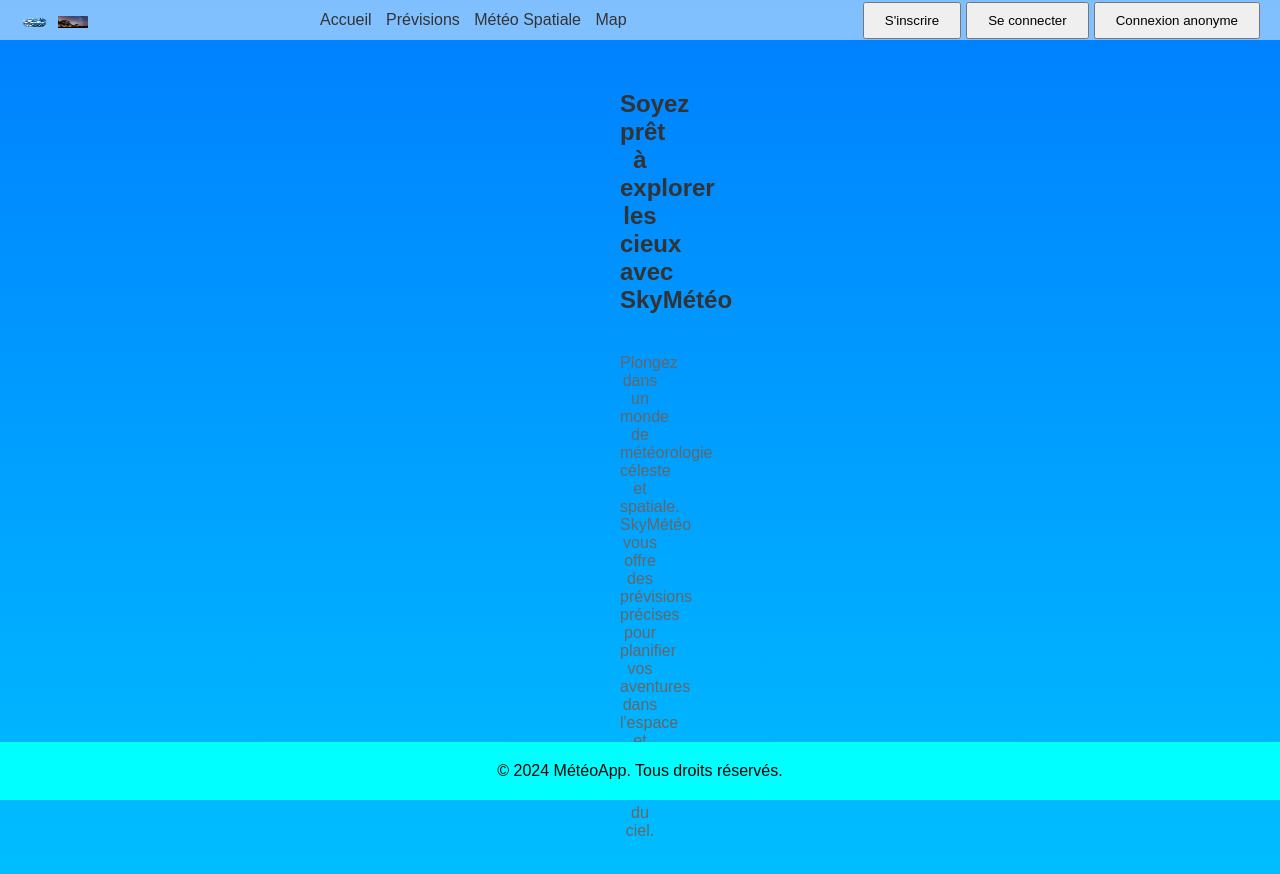
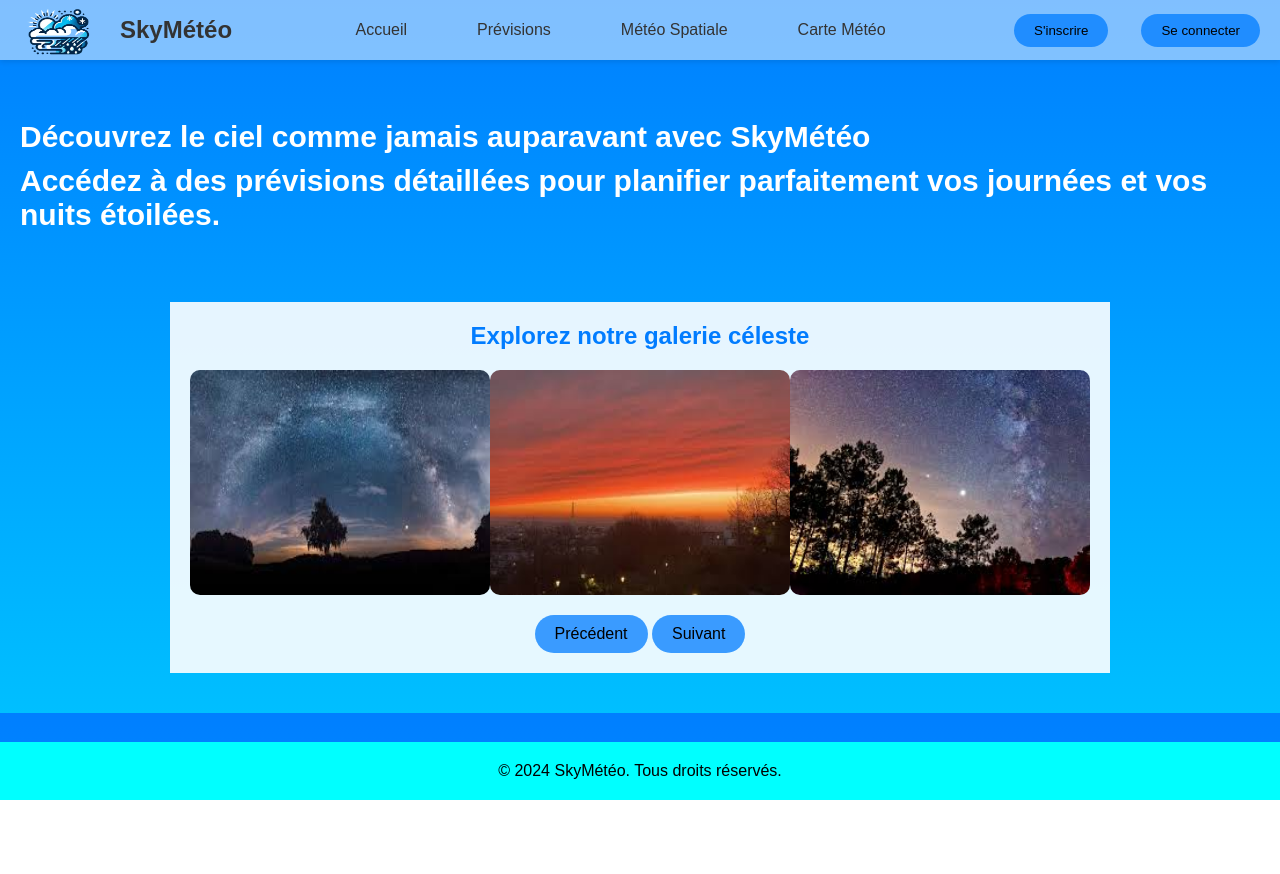
Before and after one commit to Melsav/Jojo_Yaya_Meme_Front, a plain HTML site: page authent/accueil.html in a window 1280 px wide. After the commit the page ends 800 px from the top, so only its background shows below. Drawn offline with Linux system fonts and the light colour scheme; a script that the page names is missing.

Commit message:
page accueil creation

```diff
--- a/authent/accueil.html
+++ b/authent/accueil.html
@@ -3,42 +3,85 @@
 <head>
     <meta charset="UTF-8">
     <meta name="viewport" content="width=device-width, initial-scale=1.0">
-    <title>Accueil</title>
-
+    <title>SkyMétéo - Votre Prévision Météo Fiable</title>
     <link rel="stylesheet" href="style_accueil.css">
 </head>
 <body>
 
     <header>
         <div class="logo">
-            <img id="logo_site" src="LOGOO-removebg-preview.png" alt="SkyMétéo">
-            <img id="back" src="background.jpg" alt="SkyyMétéo">
-
+            <img id="logo_site" src="LOGOO-removebg-preview.png" alt="Logo SkyMétéo">
+            <h1 class="site-name">SkyMétéo</h1>
         </div>
         <nav>
             <ul class="nav_links">
-                <li><a href="#">Accueil</a></li>
+                <li><a href="../authent/accueil.html">Accueil</a></li>
                 <li><a href="../weather/prevision_meteo.html">Prévisions</a></li>
                 <li><a href="../spaces/home.html">Météo Spatiale</a></li>
-                <li><a href="../weather/map.html">Map</a></li>
+                <li><a href="../weather/map.html">Carte Météo</a></li>
             </ul>
         </nav>
         <div class="button-container">
             <a class="cta" href="register.html"><button>S'inscrire</button></a>
             <a class="cta" href="login.html"><button>Se connecter</button></a>
-            <a class="cta" href="#" id="btnConnexionAnonyme"><button>Connexion anonyme</button></a>
         </div>
     </header>
 
+    <div id="slogan-introduction" class="content-container">
+        <div class="text-container">
+            <h2>Découvrez le ciel comme jamais auparavant avec SkyMétéo</h2>
+            <h2>Accédez à des prévisions détaillées pour planifier parfaitement vos journées et vos nuits étoilées.</h2>
+        </div>
+    </div>
 
-    <div id="slogan-introduction">
-        <h2>Soyez prêt à explorer les cieux avec SkyMétéo</h2>
-        <p>Plongez dans un monde de météorologie céleste et spatiale. SkyMétéo vous offre des prévisions précises pour planifier vos aventures dans l'espace et observer les merveilles du ciel.</p>
+    <div class="photo-archive">
+        <h3>Explorez notre galerie céleste</h3>
+        <div class="images-container">
+            <div class="image-slider">
+                <img src="espaceciel.jpeg" alt="Ciel Bleu">
+                <img src="orangeciel.jpeg" alt="Ciel Étoilé">
+                <img src="background.jpg" alt="Ciel Étoilé">
+                <img src="Soleilciel.jpeg" alt="Ciel Violet">
+                <img src="cielbleu.jpeg" alt="Ciel Bleu">
+                <img src="cieletoile.jpeg" alt="Ciel Étoilé">
+                <img src="cielviolet.jpeg" alt="Ciel Violet">
+            </div>
+        </div>
+        <button class="prev">Précédent</button>
+        <button class="next">Suivant</button>
     </div>
+
     <footer>
-        <p>&copy; 2024 MétéoApp. Tous droits réservés.</p>
+        <p>&copy; 2024 SkyMétéo. Tous droits réservés.</p>
     </footer>
 
     <script src="script_accueil.js"></script>
 </body>
+<script>
+    let currentSlide = 0;
+    const slides = document.querySelector('.image-slider');
+    const totalSlides = slides.children.length;
+    const maxSlide = totalSlides - 3;  // Affiche 3 images à la fois
+    const widthOfImage = 300;  // Largeur d'une image, doit correspondre au CSS
+
+    document.querySelector('.prev').addEventListener('click', () => {
+        if (currentSlide > 0) {
+            currentSlide--;
+            updateSliderPosition();
+        }
+    });
+
+    document.querySelector('.next').addEventListener('click', () => {
+        if (currentSlide < maxSlide) {
+            currentSlide++;
+            updateSliderPosition();
+        }
+    });
+
+    function updateSliderPosition() {
+        slides.style.transform = `translateX(-${currentSlide * widthOfImage}px)`;
+    }
+</script>
+
 </html>
+</html>
--- a/authent/accueil.js
+++ b/authent/accueil.js
@@ -3,7 +3,10 @@ const btnConnexionAnonyme = document.getElementById('btnConnexionAnonyme');
 
 // Ajouter un écouteur d'événements au clic sur le bouton
 btnConnexionAnonyme.addEventListener('click', () => {
-    // Envoi d'une requête au backend pour enregistrer la connexion anonyme
+    /* Envoi d'une requête au backend pour enregistrer la connexion anonyme
+    fetch('http://192.168.1.36:3000/login/anon', {
+        method: 'POST',
+    })*/
     fetch('http://127.0.0.1:3000/login/anon', {
         method: 'POST',
     })
--- a/authent/style_accueil.css
+++ b/authent/style_accueil.css
@@ -9,6 +9,7 @@ body {
     font-family: Arial, sans-serif;
     background-size: cover;
     background-position: center;
+    min-height: 100%;
     background: linear-gradient(to bottom, #007FFF 0%, #00BFFF 100%);
 }
 
@@ -16,72 +17,105 @@ header {
     display: flex;
     justify-content: space-between;
     align-items: center;
-    height: 40px; /* Réduire la hauteur du header */
+    height: 74x; /* Réduire la hauteur du header */
     padding: 0 20px; /* Réduire les paddings horizontaux */
     background-color: rgba(255, 255, 255, 0.5);
+    box-shadow: 0 2px 5px rgba(0,0,0,0.1);
 }
 
+
 #slogan-introduction {
+    display: flex;
+    align-items: center;
+    justify-content: center;
+    margin: 30px auto;
     padding: 20px;
-    text-align: center;
-    margin: 30px auto;
-    max-width: 80px;
-    border-radius: 80px;
-   /* background-image: url('authent/background.jpg');
-    background-size: cover;
-  /*  background-position: left;*/
-    /*background-color: rgba(255, 255, 255, 0.8); /* En arrière-plan de la couleur blanche */
 }
 
+
 .logo {
-    font-size: 10px; /* Réduire la taille du logo */
+    display: flex;
+    align-items: center;
+    font-size: 24px;
     color: #333;
 }
 
 #logo_site {
-    width: 30px; /* Réduire la taille du logo */
-    height: 12px; /* Réduire la taille du logo */
-    margin-top: 5px;
-    margin-right: 5px;
+    width: 80px;
+    height: 60px;
+    margin-right: 10px;
 }
 
+.site-name {
+    font-size: 24px;
+    margin-left: 10px;
+    color: #333;
+}
 
 .nav_links {
     list-style: none;
-    margin-right: 4px; /* Ajouter un peu d'espace à droite */
+    display: flex;
 }
 
 .nav_links li {
     display: inline-block;
-    padding: 0px 5px; /* Réduire l'espacement entre les éléments */
+    padding: 0px 20px; /* Réduire l'espacement entre les éléments */
 }
 
 .nav_links li a {
     transition: all 0.3s ease 0s;
     color: #333;
+    margin: 15px;
     text-decoration: none;
 }
 
 .button-container {
     display: flex;
     align-items: center;
+    gap: 28px;
+}
+
+.nav_links li a:hover, .cta button:hover {
+    color: #017cff;
+    text-decoration: underline;
 }
 
 .cta button {
     padding: 9px 20px; /* Réduire la taille des boutons */
     margin-left: 5px; /* Ajouter un peu d'espace entre les boutons */
+    background-color: rgba(1, 124, 255, 0.75);
+    border: none;
+    border-radius: 50px;
+    cursor: pointer;
+    transition: all 0.3s ease 0s;
 }
 
-#slogan-introduction h2 {
-    margin-bottom: 10px;
-    font-size: 24px;
-    color: #333;
+.prev, .next {
+    padding: 9px 20px;
+    background-color: rgba(1, 124, 255, 0.75);
+    border: none;
+    border-radius: 50px;
+    cursor: pointer;
+    transition: all 0.3s ease;
+    font-size: 16px;  /* Assurez-vous que la taille de la police correspond */
 }
 
-#slogan-introduction p {
-    margin-top: 40px;
-    font-size: 16px;
-    color: #666;
+.prev:hover, .next:hover {
+    background-color: rgba(1, 124, 255, 1);  /* Assombrir légèrement lors du survol */
+}
+
+#slogan-introduction {
+    display: flex;
+    align-items: center;
+    justify-content: center;
+    margin: 30px auto;
+    padding: 20px;
+}
+
+.text-container h2 {
+    font-size: 30px;
+    color: #fff;
+    margin: 10px 0;
 }
 
 footer {
@@ -93,10 +127,58 @@ footer {
     bottom: 0;
     width: 100%;
 }
-#back {
-    width: 30px; /* Réduire la taille du logo */
-    height: 12px; /* Réduire la taille du logo */
-    margin-top: 5px;
-    margin-right: 5px;
 
+.back {
+    width: 30px;
+    height: 120px;
+    margin-top: 20px;
+    margin-right: 20px;
+    max-width: 80px;
+    border-radius: 80px;
 }
+
+.content-container {
+    display: flex;
+    align-items: center;
+    justify-content: start;
+    margin: 30px auto;
+    padding: 20px;
+}
+
+.photo-archive {
+    text-align: center;
+    margin: 40px auto;
+    padding: 20px;
+    background-color: rgba(255, 255, 255, 0.9);
+    width: fit-content;
+}
+
+.photo-archive h3 {
+    font-size: 24px;
+    color: #017cff;
+    margin-bottom: 20px;
+}
+
+.images-container {
+    overflow: hidden;
+    width: 900px;
+}
+
+.image-slider {
+    display: flex;
+    transition: transform 0.5s ease-in-out;
+    width: 1800px;
+}
+
+.image-slider img {
+    width: 300px;
+    height: auto;
+    border-radius: 10px;
+    flex-shrink: 0;  /* Empêche les images de se redimensionner automatiquement */
+}
+
+.photo-archive button {
+    padding: 10px 20px;
+    margin-top: 20px;
+    cursor: pointer;
+}
--- a/authent/style_login.css
+++ b/authent/style_login.css
@@ -25,6 +25,7 @@ header {
     align-items: center;
     height: 74px;
     background-color: rgba(255, 255, 255, 0.5);
+    box-shadow: 0 2px 5px rgba(0,0,0,0.1);
 }
 
 .nav_links {
--- a/weather/style_history.css
+++ b/weather/style_history.css
@@ -1,4 +1,3 @@
-
 /* Reset de base */
 * {
     margin: 0;
@@ -8,7 +7,6 @@
 
 body {
     font-family: Arial, sans-serif;
-    background-image: url('background.jpg'); /* Remplacer 'background.jpg' par l'image de votre choix */
     background-size: cover;
     background-position: center;
     background: linear-gradient(to bottom, #007FFF 0%, #00BFFF 100%);
@@ -23,6 +21,8 @@ header {
 }
 
 .logo {
+    display: flex;
+    align-items: center;
     font-size: 24px;
     color: #333;
 }
@@ -86,20 +86,6 @@ footer {
     margin-left: 15px;
 }
 
-#btn_home {
-    margin-top: 20px;
-    padding: 10px 20px;
-    background-color: #333;
-    color: #fff;
-    border: none;
-    border-radius: 5px;
-    cursor: pointer;
-    transition: background-color 0.3s ease;
-}
-
-#btn_home:hover {
-    background-color: #555;
-}
 
 /* Style pour le conteneur de l'historique */
 .history-container {
@@ -118,10 +104,6 @@ footer {
 
 .history-item:nth-child(odd) {
     background-color: #9191c9; /* Violet clair */
-}
-.logo {
-    display: flex;
-    align-items: center;
 }
 
 #logo_site {
```
Also changed, not shown: authent/login.html (+2 -2 lines), authent/register.html (+2 -2 lines), weather/history.html (+1 -2 lines), weather/prevision_meteo.html (+1 -1 lines), authent/Soleilciel.jpeg (added), authent/cielbleu.jpeg (added), authent/cieletoile.jpeg (added), authent/cielviolet.jpeg (added), authent/espaceciel.jpeg (added), authent/orangeciel.jpeg (added).
